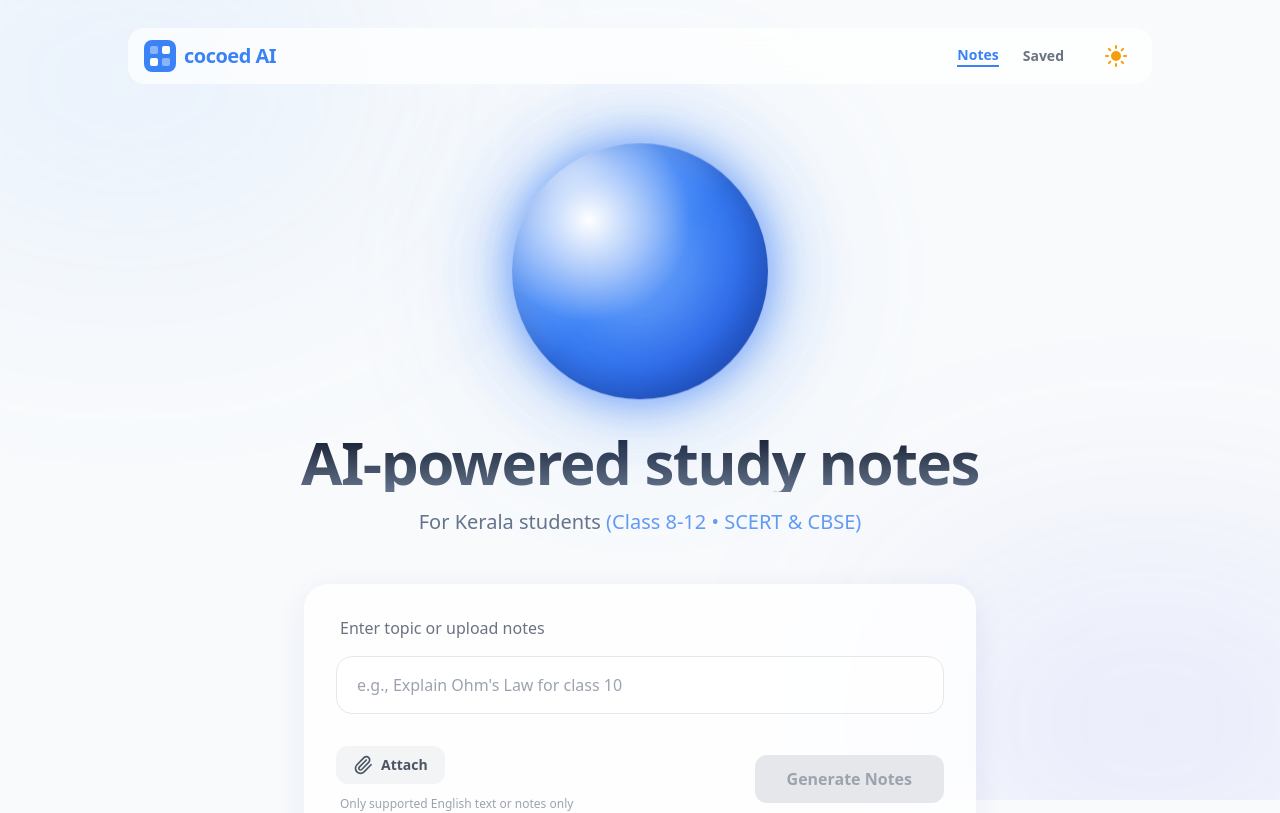
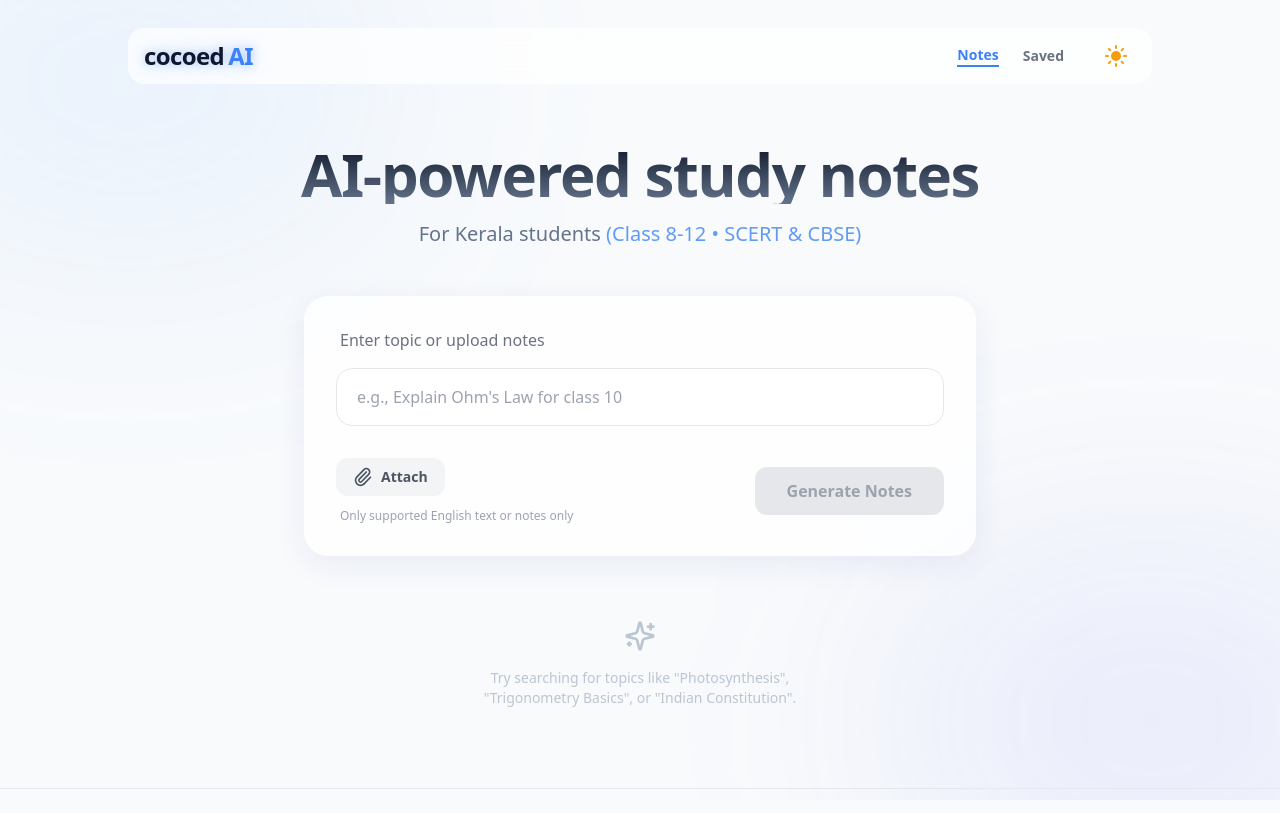
Before and after one commit to abhishikthas-droid/Cocoed, a React (Vite) app: page / in a window 1280 px wide. Shown: the top 813 px of the page. Built offline with nearby package versions, Linux system fonts and the light colour scheme.

Commit message:
Updated files

```diff
--- a/App.tsx
+++ b/App.tsx
@@ -15,9 +15,47 @@ const App: React.FC = () => {
   const [isLoading, setIsLoading] = useState(false);
   const [error, setError] = useState<string | null>(null);
   const [savedNotes, setSavedNotes] = useState<SavedNote[]>([]);
+  const [showOrb, setShowOrb] = useState(true);
+  const mainContentRef = React.useRef<HTMLDivElement>(null);
+  const heroContentRef = React.useRef<HTMLDivElement>(null);
+
+  // Custom slow scroll function
+  const slowScrollTo = (element: HTMLElement, duration: number) => {
+    const targetPosition = element.getBoundingClientRect().top + window.pageYOffset - 120; // Specific offset to match screenshot
+    const startPosition = window.pageYOffset;
+    const distance = targetPosition - startPosition;
+    let startTime: number | null = null;
+
+    const animation = (currentTime: number) => {
+      if (startTime === null) startTime = currentTime;
+      const timeElapsed = currentTime - startTime;
+      const run = ease(timeElapsed, startPosition, distance, duration);
+      window.scrollTo(0, run);
+      if (timeElapsed < duration) requestAnimationFrame(animation);
+    };
+
+    const ease = (t: number, b: number, c: number, d: number) => {
+      t /= d / 2;
+      if (t < 1) return (c / 2) * t * t + b;
+      t--;
+      return (-c / 2) * (t * (t - 2) - 1) + b;
+    };
+
+    requestAnimationFrame(animation);
+  };
 
   // Load saved notes from localStorage
   useEffect(() => {
+    const timer = setTimeout(() => {
+      setShowOrb(false);
+    }, 2000);
+
+    const scrollTimer = setTimeout(() => {
+      if (heroContentRef.current) {
+        slowScrollTo(heroContentRef.current, 1500); // Slightly faster but still smooth
+      }
+    }, 2800);
+
     const saved = localStorage.getItem('cocoed_saved_notes');
     if (saved) {
       try {
@@ -97,7 +135,10 @@ const App: React.FC = () => {
             <div className="space-y-12">
               {/* Hero Section */}
               <div className="text-center pt-8 md:pt-12">
+                <div className={`orb-wrapper ${!showOrb ? 'collapsed animate-fade-out' : ''}`}>
                   <GlowOrb />
+                </div>
+                <div ref={heroContentRef} className="space-y-4">
                   <h1 className="text-4xl md:text-6xl font-extrabold tracking-tight mb-4 bg-clip-text text-transparent bg-gradient-to-b from-slate-900 to-slate-500 dark:from-white dark:to-slate-400">
                     AI-powered study notes
                   </h1>
@@ -105,9 +146,10 @@ const App: React.FC = () => {
                     For Kerala students <span className="text-primary opacity-80">(Class 8-12 • SCERT & CBSE)</span>
                   </p>
                 </div>
+              </div>
 
               {/* Generator UI */}
-              <div className="max-w-2xl mx-auto space-y-8">
+              <div ref={mainContentRef} className="max-w-2xl mx-auto space-y-8">
                 <InputCard onGenerate={handleGenerate} isLoading={isLoading} />
 
                 {error && (
--- a/components/Header.tsx
+++ b/components/Header.tsx
@@ -1,7 +1,7 @@
 import React, { useState } from 'react';
 import { AppView } from '../types';
 import ThemeToggle from './ThemeToggle';
-import { BookOpen, SavedSearch } from 'lucide-react';
+import { BookOpen } from 'lucide-react';
 
 interface HeaderProps {
   currentView: AppView;
@@ -19,20 +19,12 @@ const Header: React.FC<HeaderProps> = ({ currentView, onChangeView }) => {
   return (
     <header className="fixed top-0 left-0 w-full z-50 px-4 py-3 md:px-8">
       <div className="max-w-5xl mx-auto flex justify-between items-center glass rounded-2xl px-4 py-2 mt-4">
-        {/* Logo */}
         <button
           onClick={() => onChangeView(AppView.GENERATOR)}
-          className="flex items-center gap-2 text-xl font-bold tracking-tight text-primary dark:text-white hover:opacity-90 transition-opacity"
+          className="flex items-center gap-1 text-2xl font-bold tracking-tight hover:opacity-90 transition-opacity logo-glow"
         >
-          <div className="w-8 h-8 bg-primary rounded-lg flex items-center justify-center">
-            <div className="grid grid-cols-2 gap-1 p-1">
-              <div className="w-2 h-2 bg-white/40 rounded-sm"></div>
-              <div className="w-2 h-2 bg-white rounded-sm"></div>
-              <div className="w-2 h-2 bg-white rounded-sm"></div>
-              <div className="w-2 h-2 bg-white/40 rounded-sm"></div>
-            </div>
-          </div>
-          <span>cocoed <span className="text-primary dark:text-blue-400">AI</span></span>
+          <span className="text-slate-900 dark:text-white">cocoed</span>
+          <span className="text-primary dark:text-blue-400">AI</span>
         </button>
 
         {/* Right Section */}
@@ -44,8 +36,8 @@ const Header: React.FC<HeaderProps> = ({ currentView, onChangeView }) => {
                 key={item.value}
                 onClick={() => onChangeView(item.value)}
                 className={`text-sm font-semibold transition-all ${currentView === item.value
-                    ? 'text-primary dark:text-white border-b-2 border-primary dark:border-white'
-                    : 'text-gray-500 dark:text-gray-400 hover:text-primary dark:hover:text-white'
+                  ? 'text-primary dark:text-white border-b-2 border-primary dark:border-white'
+                  : 'text-gray-500 dark:text-gray-400 hover:text-primary dark:hover:text-white'
                   }`}
               >
                 {item.label}
@@ -82,8 +74,8 @@ const Header: React.FC<HeaderProps> = ({ currentView, onChangeView }) => {
                 setIsMenuOpen(false);
               }}
               className={`block w-full text-left px-4 py-2 text-sm ${currentView === item.value
-                  ? 'bg-primary/10 text-primary font-bold'
-                  : 'text-gray-700 dark:text-gray-200 hover:bg-black/5 dark:hover:bg-white/5'
+                ? 'bg-primary/10 text-primary font-bold'
+                : 'text-gray-700 dark:text-gray-200 hover:bg-black/5 dark:hover:bg-white/5'
                 }`}
             >
               {item.label}
--- a/index.css
+++ b/index.css
@@ -26,15 +26,34 @@
 }
 
 @keyframes float {
-  0% { transform: translateY(0px) rotate(0deg); }
-  50% { transform: translateY(-20px) rotate(2deg); }
-  100% { transform: translateY(0px) rotate(0deg); }
+  0% {
+    transform: translateY(0px) rotate(0deg);
+  }
+
+  50% {
+    transform: translateY(-20px) rotate(2deg);
+  }
+
+  100% {
+    transform: translateY(0px) rotate(0deg);
+  }
 }
 
 @keyframes pulse-glow {
-  0% { transform: scale(1); opacity: 0.5; }
-  50% { transform: scale(1.1); opacity: 0.8; }
-  100% { transform: scale(1); opacity: 0.5; }
+  0% {
+    transform: scale(1);
+    opacity: 0.5;
+  }
+
+  50% {
+    transform: scale(1.1);
+    opacity: 0.8;
+  }
+
+  100% {
+    transform: scale(1);
+    opacity: 0.5;
+  }
 }
 
 .animate-float {
@@ -48,7 +67,7 @@
 .orb-gradient {
   background: radial-gradient(circle at 30% 30%, #ffffff 0%, #3B82F6 40%, #1D4ED8 100%);
   box-shadow:
-    inset -10px -10px 30px rgba(0,0,0,0.2),
+    inset -10px -10px 30px rgba(0, 0, 0, 0.2),
     0 0 40px rgba(59, 130, 246, 0.6),
     0 0 80px rgba(59, 130, 246, 0.3);
 }
@@ -56,13 +75,53 @@
 .dark .orb-gradient {
   background: radial-gradient(circle at 30% 30%, #60A5FA 0%, #2563EB 40%, #1E40AF 100%);
   box-shadow:
-    inset -10px -10px 40px rgba(0,0,0,0.4),
+    inset -10px -10px 40px rgba(0, 0, 0, 0.4),
     0 0 60px rgba(59, 130, 246, 0.8),
     0 0 120px rgba(59, 130, 246, 0.4);
 }
 
 .orb-shine {
-  background: linear-gradient(135deg, rgba(255,255,255,0.4) 0%, rgba(255,255,255,0) 50%);
+  background: linear-gradient(135deg, rgba(255, 255, 255, 0.4) 0%, rgba(255, 255, 255, 0) 50%);
+}
+
+@keyframes fade-out {
+  0% {
+    opacity: 1;
+    transform: scale(1);
+  }
+
+  100% {
+    opacity: 0;
+    transform: scale(0.9);
+    pointer-events: none;
+  }
+}
+
+.animate-fade-out {
+  animation: fade-out 1s ease-in-out forwards;
+}
+
+.orb-wrapper {
+  transition: all 1.2s cubic-bezier(0.4, 0, 0.2, 1);
+  max-height: 500px;
+  opacity: 1;
+  margin-bottom: 2rem;
+}
+
+.orb-wrapper.collapsed {
+  max-height: 0;
+  margin-bottom: 0;
+  opacity: 0;
+  transform: translateY(-20px);
+  pointer-events: none;
+}
+
+.logo-glow {
+  text-shadow: 0 0 10px rgba(59, 130, 246, 0.4), 0 0 20px rgba(59, 130, 246, 0.2);
+}
+
+.dark .logo-glow {
+  text-shadow: 0 0 15px rgba(59, 130, 246, 0.6), 0 0 30px rgba(59, 130, 246, 0.3);
 }
 
 body {
--- a/package.json
+++ b/package.json
@@ -11,7 +11,8 @@
   "dependencies": {
     "react-dom": "^19.2.3",
     "react": "^19.2.3",
-    "@google/genai": "^1.35.0"
+    "@google/genai": "^1.35.0",
+    "lucide-react": "^0.473.0"
   },
   "devDependencies": {
     "@types/node": "^22.14.0",
```
Also changed, not shown: 1 other file (tests, documents, lock files or other folders). Lines whose indentation alone changed are shown as unchanged.
